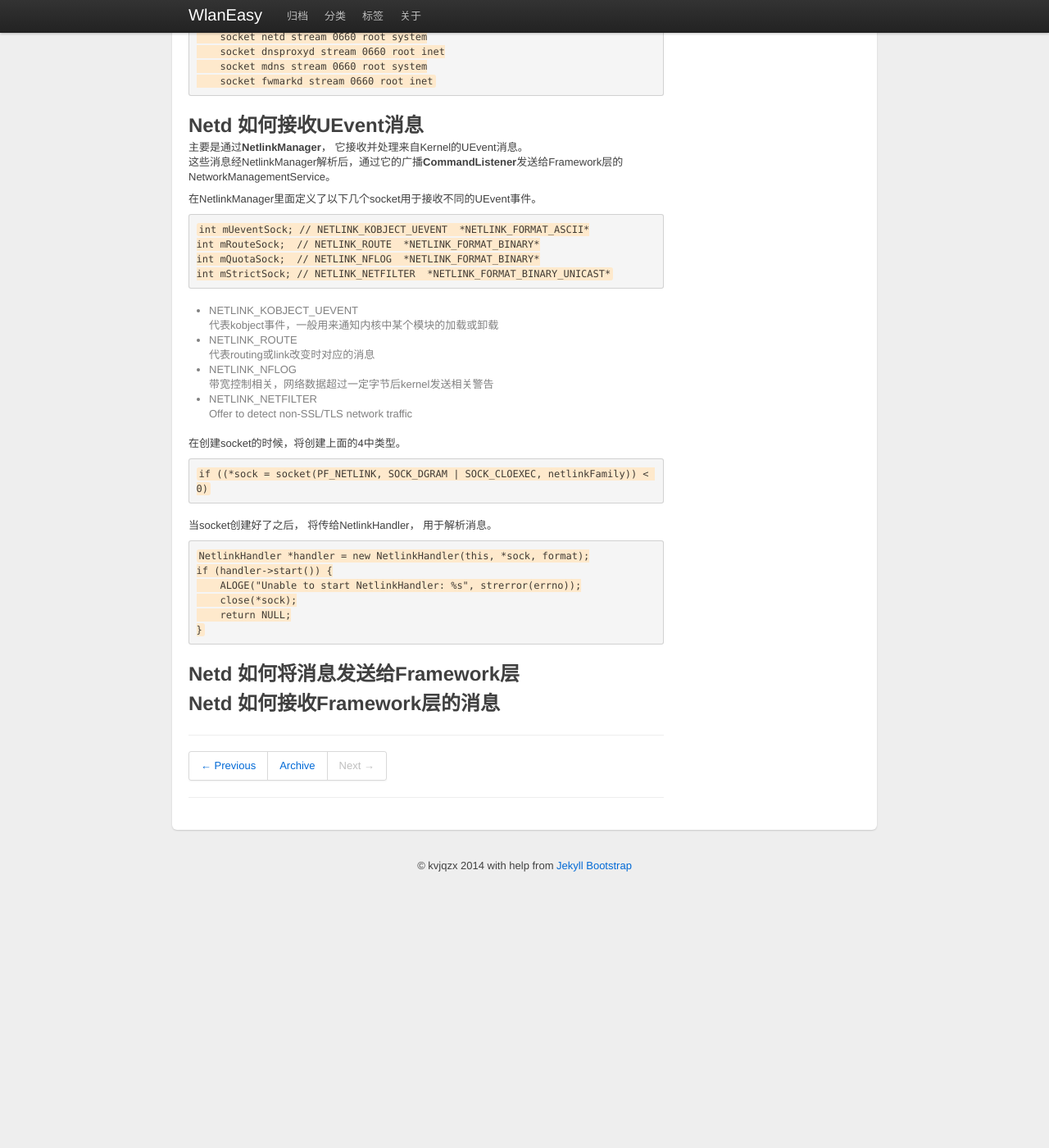
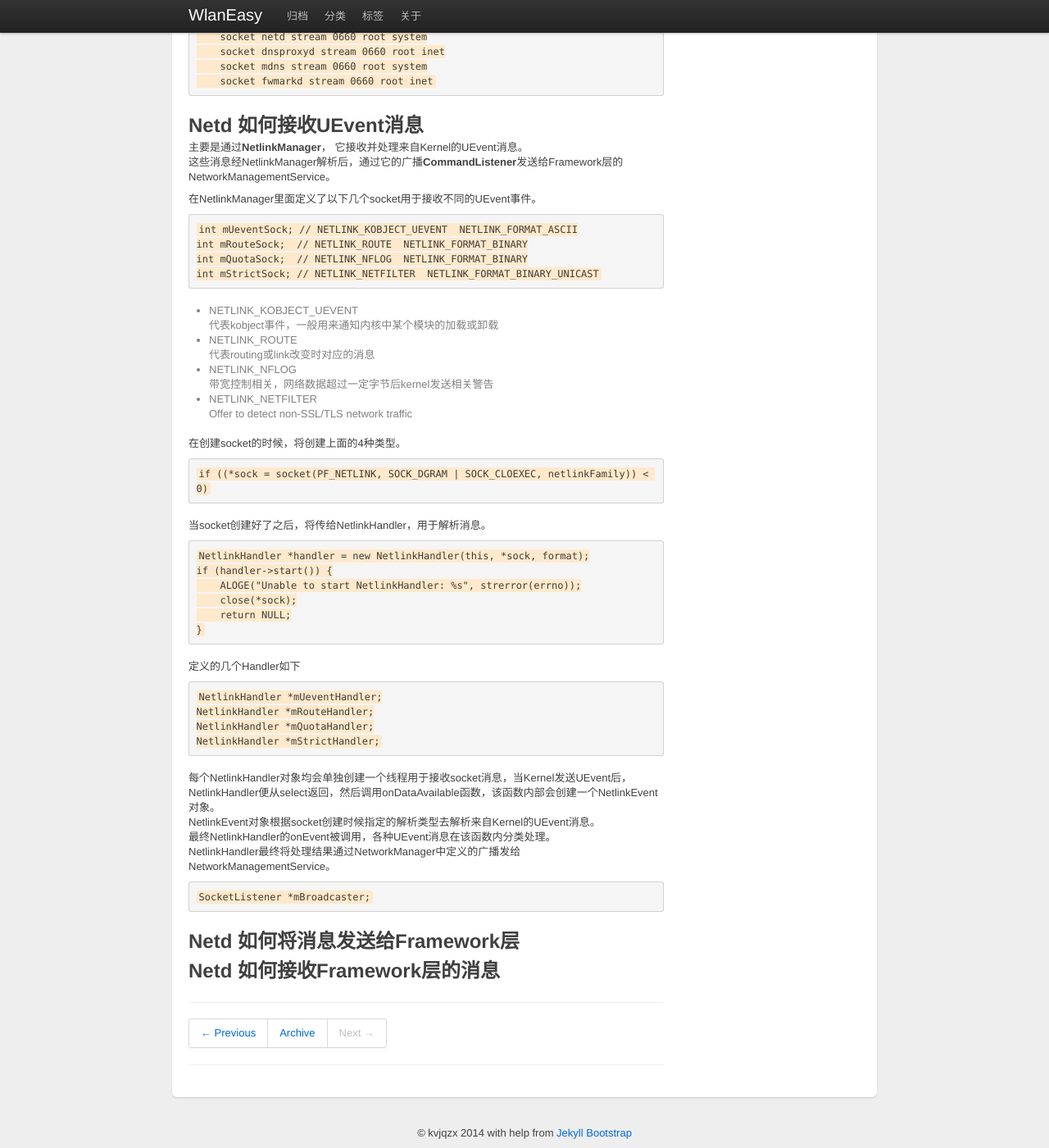
Before and after one commit to kvjqzx/kvjqzx.github.io, a Jekyll site: the page built from _posts/2017-05-30-Android-Netd-介绍.md, in a window 1280 px wide and 1400 px high, scrolled down 361 px. Shown: the whole window at 82% size. Built offline with Jekyll 4.4.1, drawn with Linux system fonts in a browser that asks for light colours; before the commit the page ends 1435 px from its top, so only the background shows below that.

Commit message:
[Update] Netd

````diff
--- a/_posts/2017-05-30-Android-Netd-介绍.md
+++ b/_posts/2017-05-30-Android-Netd-介绍.md
@@ -34,10 +34,10 @@ Netd 如何接收UEvent消息
 在NetlinkManager里面定义了以下几个socket用于接收不同的UEvent事件。
 
 ```
-int mUeventSock; // NETLINK_KOBJECT_UEVENT  *NETLINK_FORMAT_ASCII*
-int mRouteSock;  // NETLINK_ROUTE  *NETLINK_FORMAT_BINARY*
-int mQuotaSock;  // NETLINK_NFLOG  *NETLINK_FORMAT_BINARY*
-int mStrictSock; // NETLINK_NETFILTER  *NETLINK_FORMAT_BINARY_UNICAST*
+int mUeventSock; // NETLINK_KOBJECT_UEVENT  NETLINK_FORMAT_ASCII
+int mRouteSock;  // NETLINK_ROUTE  NETLINK_FORMAT_BINARY
+int mQuotaSock;  // NETLINK_NFLOG  NETLINK_FORMAT_BINARY
+int mStrictSock; // NETLINK_NETFILTER  NETLINK_FORMAT_BINARY_UNICAST
 ```
 
 * NETLINK_KOBJECT_UEVENT
@@ -49,12 +49,12 @@ int mStrictSock; // NETLINK_NETFILTER  *NETLINK_FORMAT_BINARY_UNICAST*
 * NETLINK_NETFILTER
   Offer to detect non-SSL/TLS network traffic
 
-在创建socket的时候，将创建上面的4中类型。
+在创建socket的时候，将创建上面的4种类型。
 ```
 if ((*sock = socket(PF_NETLINK, SOCK_DGRAM | SOCK_CLOEXEC, netlinkFamily)) < 0)
 ```
 
-当socket创建好了之后， 将传给NetlinkHandler， 用于解析消息。
+当socket创建好了之后，将传给NetlinkHandler，用于解析消息。
 ```
 NetlinkHandler *handler = new NetlinkHandler(this, *sock, format);
 if (handler->start()) {
@@ -63,6 +63,21 @@ if (handler->start()) {
     return NULL;
 }
 ```
+定义的几个Handler如下
+```
+NetlinkHandler *mUeventHandler;
+NetlinkHandler *mRouteHandler;
+NetlinkHandler *mQuotaHandler;
+NetlinkHandler *mStrictHandler;
+```
+每个NetlinkHandler对象均会单独创建一个线程用于接收socket消息，当Kernel发送UEvent后，
+NetlinkHandler便从select返回，然后调用onDataAvailable函数，该函数内部会创建一个NetlinkEvent对象。
+NetlinkEvent对象根据socket创建时候指定的解析类型去解析来自Kernel的UEvent消息。
+最终NetlinkHandler的onEvent被调用，各种UEvent消息在该函数内分类处理。
+NetlinkHandler最终将处理结果通过NetworkManager中定义的广播发给NetworkManagementService。
+```
+SocketListener *mBroadcaster;
+```
 
 Netd 如何将消息发送给Framework层
 ---
````
